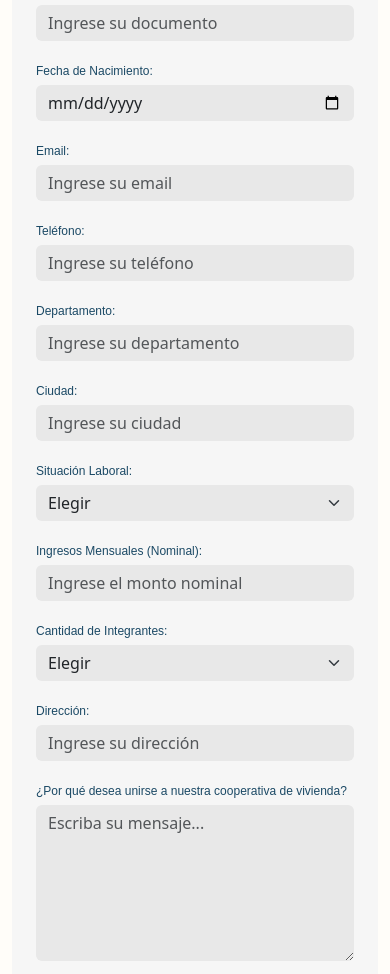
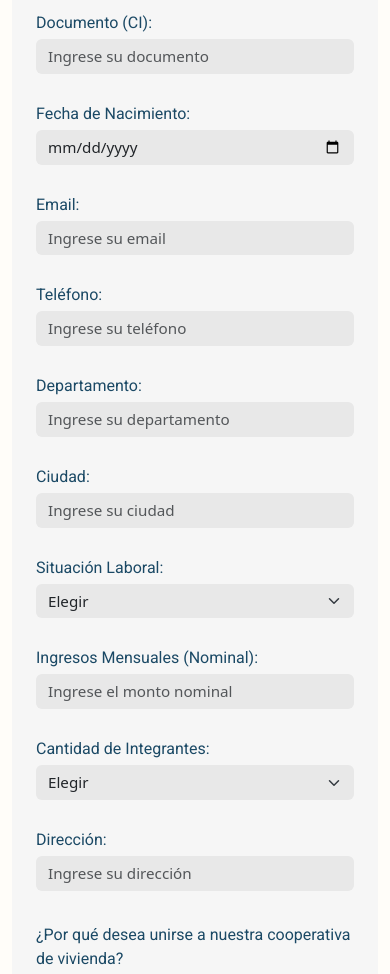
Before and after one commit to QuantixGroup/landing-page-cooperativa, a website: page index.html in a window 390 px wide. Shown: the part 4189-5163 px from the top of the page. Drawn offline with nearby package versions, Linux system fonts and the light colour scheme; a web font is replaced by a local one.

Commit message:
Se realizan correciones al tamaño de letra e interlineado del formulario de contacto

```diff
--- a/index.html
+++ b/index.html
@@ -358,7 +358,7 @@
 
               <div class="col-md-4">
                 <div class="mb-3">
-                  <label for="mensaje" class="form-label">¿Por qué desea unirse a nuestra cooperativa de
+                  <label for="mensaje" class="form-label message">¿Por qué desea unirse a nuestra cooperativa de
                     vivienda?</label>
                   <textarea class="form-control" id="mensaje" rows="6" placeholder="Escriba su mensaje..."></textarea>
                 </div>
@@ -398,20 +398,20 @@
   <footer class="footer-container pb-5 pb-md-6 pb-lg-7">
     <div class="container">
       <div class="row align-items-center text-center text-md-start">
-        <div class="col-md-3 mb-3 mb-md-0">
+        <div class="col-md-3">
           <img src="src/img/logo_fucvam.svg" alt="FUCVAM Logo" class="logo-fucvam">
         </div>
-        <div class="col-md-3 mb-3 mb-md-0">
+        <div class="col-md-3">
           <h6 class="text-uppercase fw-bold"><i class="bi bi-clock me-2"></i>Horario de Oficina:</h6>
           <p class="mb-0">Lunes a Viernes de 9:00 hs a 19:00 hs</p>
         </div>
-        <div class="col-md-3 mb-3 mb-md-0">
+        <div class="col-md-3">
           <h6 class="text-uppercase fw-bold"><i class="bi bi-geo-alt me-2"></i>Dirección:</h6>
           <p class="mb-0">Calle Primera 1234, Esq: Calle Segunda</p>
         </div>
         <div class="col-md-3">
           <h6 class="text-uppercase fw-bold"><i class="bi bi-telephone me-2"></i>Contacto:</h6>
-          <p class="mb-0">+598 11 111 111</p>
+          <p class="mb-0">+598 97 585 585</p>
         </div>
       </div>
     </div>
--- a/src/scss/_formulario.scss
+++ b/src/scss/_formulario.scss
@@ -3,19 +3,22 @@
   border-radius: 10px;
 
 }
+
 .title-formulario-de-contacto {
   @include font-title;
   color: $text-color-primary;
 }
 
-#formulario-de-contacto{
+#formulario-de-contacto {
   background-color: $bg-color-tertiary;
 
 }
 
-  .form-control, .form-select {
+.form-control,
+.form-select {
   background-color: $bg-color-form;
   border: none;
+  font-size: 0.95rem;
 
   &:focus {
     background-color: $bg-color-form;
@@ -24,17 +27,27 @@
   }
 }
 
-.form-label{
+.form-label {
   color: $text-color-primary;
   @include font-form;
+  margin-bottom: 0.5rem;
+  margin-top: 1rem;
+
+  &.message{
+    line-height: 1.5;
+  }
 }
 
-.form-check-input, .form-check-label{
+
+
+.form-check-input,
+.form-check-label {
   @include font-form;
   color: $text-color-primary;
 }
 
-    .btn-send, .btn-clear {
+.btn-send,
+.btn-clear {
   width: fit-content;
   margin: 0.5rem;
   padding: 0.5rem 1.5rem;
--- a/src/scss/_mixins.scss
+++ b/src/scss/_mixins.scss
@@ -56,7 +56,7 @@
   font-family: $font-text;
   font-weight: 400;
   line-height: 1.6;
-  font-size: 1.5rem;
+  font-size: 1.4rem;
 
   @include media-breakpoint-down(lg) {
     font-size: 1.5rem;
@@ -74,19 +74,19 @@
 @mixin font-form {
   font-family: $font-form;
   font-weight: 400;
-  line-height: 1;
-  font-size: 1.25rem;
+  line-height: 1rem;
+  font-size: 1.2rem;
 
   @include media-breakpoint-down(lg) {
     font-size: 1rem;
   }
 
   @include media-breakpoint-down(md) {
-    font-size: 0.75rem;
+    font-size: 1rem;
   }
 
   @include media-breakpoint-down(sm) {
-    font-size: 0.75rem;
+    font-size: 1rem;
   }
 }
 
--- a/src/scss/_variables.scss
+++ b/src/scss/_variables.scss
@@ -10,9 +10,9 @@
   $font-title: "Roboto", sans-serif;
   $font-subtitle: "Montserrat", sans-serif;
   $font-text: "Aldrich", sans-serif;
-  $font-form: "Aldrich", sans-serif;
+  $font-form: "Roboto", sans-serif;
   $font-button: "Roboto", sans-serif;
-  $font-footer: "Roboto", sans-serif;
+  $font-footer: "Montserrat", sans-serif;
 
 
   $header-height: 3.75rem;
```
Also changed, not shown: css/main.css. Lines whose indentation alone changed are shown as unchanged.
